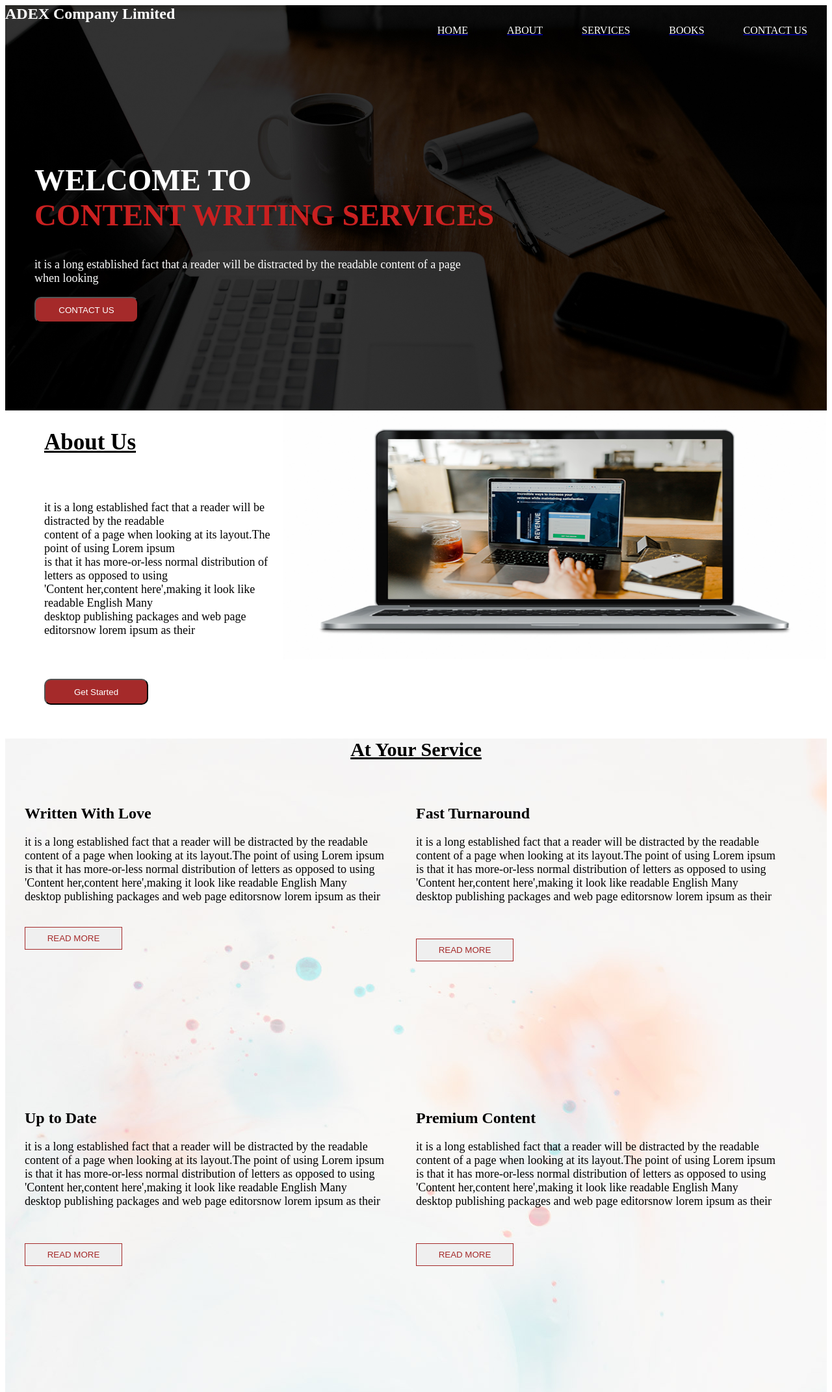
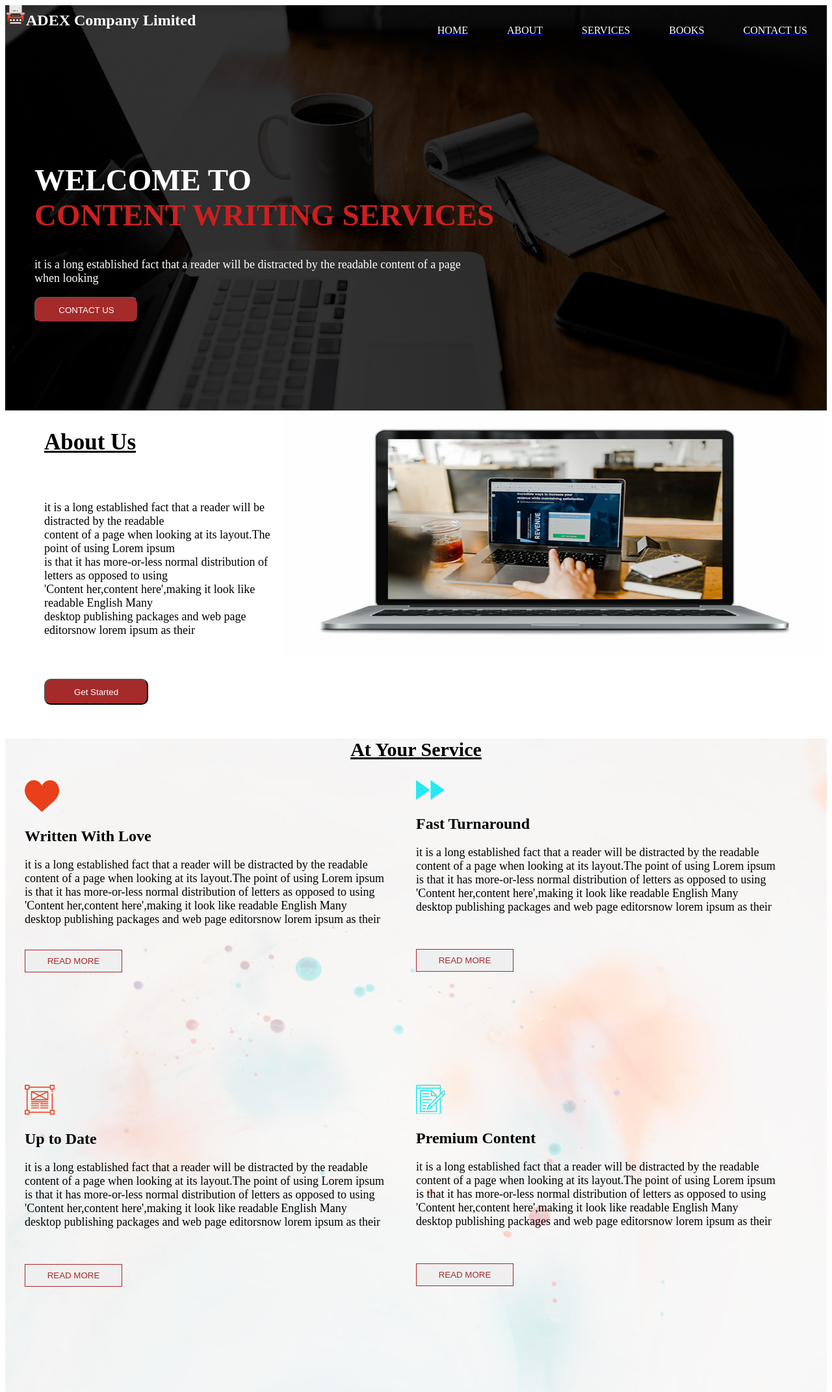
Before and after one commit to Small-eze-1234/My-Project, a plain HTML site: page home.html in a window 1280 px wide. Shown: the top 2143 px of the page at 65% size. Drawn offline with Linux system fonts and the light colour scheme; files whose address does not match are found by name.

Commit message:
Update home.html

```diff
--- a/home.html
+++ b/home.html
@@ -9,7 +9,7 @@
 <body>
     <section class="welcome">
     <header class="header" style="position: relative;">
-        <h1 style="position: absolute;left: 0px;margin-top: 0px;"><img src="./images/logo.png" alt="">ADEX Company Limited</h1>
+        <h1 style="position: absolute;left: 0px;margin-top: 0px;"><img src="./FRONT_END2/images/logo.png" alt="">ADEX Company Limited</h1>
           <nav class="dec">
        <a href="./home.html">  <li class="decoration">HOME</li></a>
        <a href="./about.html"><li class="decoration">ABOUT</li></a>
@@ -47,7 +47,7 @@ desktop publishing packages and web page editorsnow lorem ipsum as their</p>
     <h1 style="text-align: center;text-decoration: underline;font-size: 30px;">At Your Service</h1>
     <main class="services">
     <div>
-        <img src="./images/s-1.png" alt="">
+        <img src="./FRONT_END2/images/s-1.png" alt="">
         <h1>Written With Love</h1>
 
         <p class="about">it is a long established fact that a reader will be distracted by the readable <br>
@@ -59,7 +59,7 @@ desktop publishing packages and web page editorsnow lorem ipsum as their</p>
         <button class="service-button">READ MORE</button>
     </div>
     <div>
-        <img src="./images/s-2.png" alt="">
+        <img src="./FRONT_END2/images/s-2.png" alt="">
         <h1>Fast Turnaround</h1>
 
         <p class="about">it is a long established fact that a reader will be distracted by the readable <br>
@@ -72,7 +72,7 @@ desktop publishing packages and web page editorsnow lorem ipsum as their</p>
         <button class="service-button">READ MORE</button>
     </div>
     <div>
-        <img src="./images/s-3.png" alt="">
+        <img src="./FRONT_END2/images/s-3.png" alt="">
         <h1>Up to Date</h1>
 
         <p class="about">it is a long established fact that a reader will be distracted by the readable <br>
@@ -84,7 +84,7 @@ desktop publishing packages and web page editorsnow lorem ipsum as their</p>
         <br>
         <button class="service-button">READ MORE</button>
     </div>
-    <div>        <img src="./images/s-4.png" alt="">
+    <div>        <img src="./FRONT_END2/images/s-4.png" alt="">
         <h1>Premium Content</h1>
 
         <p class="about">it is a long established fact that a reader will be distracted by the readable <br>
@@ -124,9 +124,9 @@ desktop publishing packages and web page editorsnow lorem ipsum as their</p>
 </section>
 <section class="contact" style="text-align: center;">
     <h1 style="text-decoration: underline;">Contact Us</h1>
-<img src="./images/envelope.png" alt="" style="margin: 10px;">
-<img src="./images/location.png" alt="" style="margin: 10px;">
-<img src="./images/call.png" alt="" style="margin: 10px;">
+<img src="./FRONT_END2/images/envelope.png" alt="" style="margin: 10px;">
+<img src="./FRONT_END2/images/location.png" alt="" style="margin: 10px;">
+<img src="./FRONT_END2/images/call.png" alt="" style="margin: 10px;">
 </section>
 
 
```
